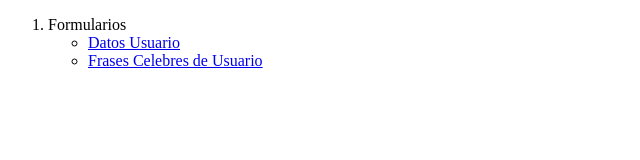
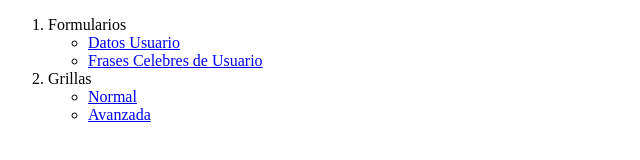
Before and after one commit to Sarmient02/DWebT2, a plain HTML site: page Lista.html in a window 1280 px wide. Shown: the whole page, without its empty margins (0-640 px from the left). Drawn offline with Linux system fonts and the light colour scheme.

Commit message:
grillas agregadas

```diff
--- a/Lista.html
+++ b/Lista.html
@@ -14,6 +14,12 @@
                 <li><a href="FrasesCelebres.html">Frases Celebres de Usuario</a></li>
             </ul>
         </li>
+        <li>Grillas
+            <ul>
+                <li><a href="GrillaNormal.html">Normal</a></li>
+                <li><a href="GrillaAvanzada.html">Avanzada</a></li>
+            </ul>
+        </li>
     </ol>
 </body>
 </html>
```
